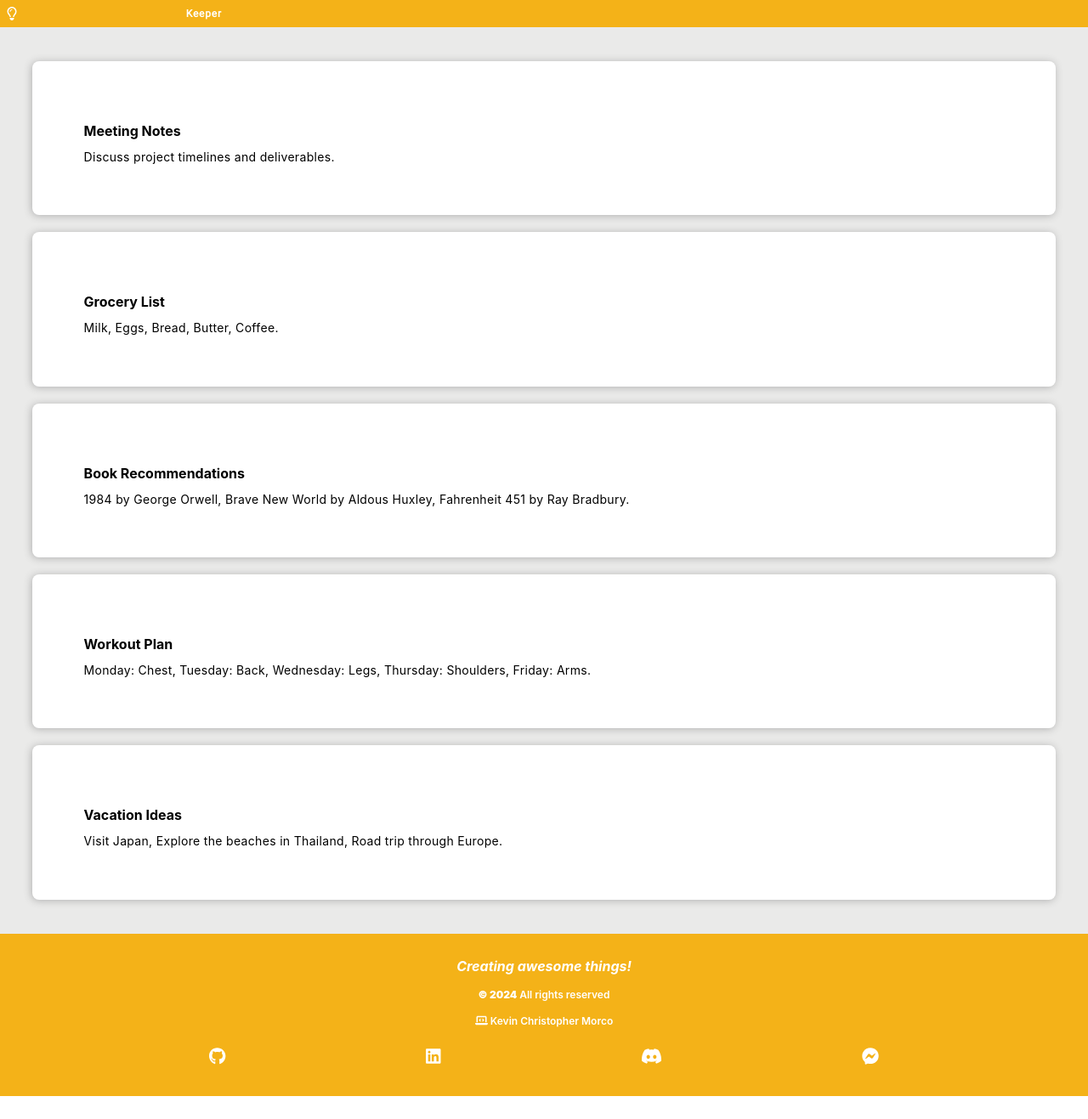
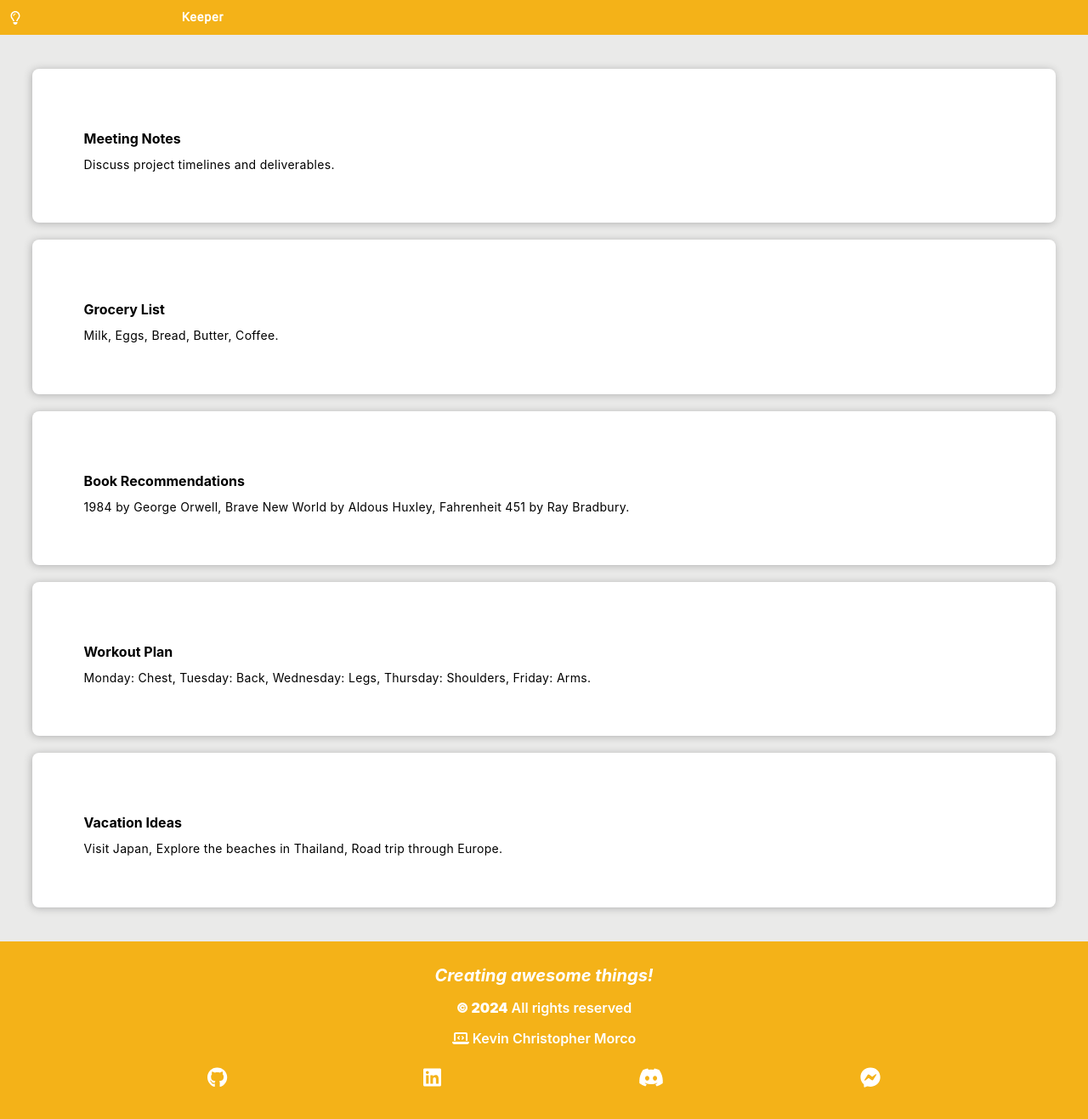
Before and after one commit to KevinChristopherMorco/Keeper, a React (Create React App) app: page / in a window 1280 px wide. Shown: the whole page at 85% size. Before the commit the page ends 1290 px from the top, so only its background shows below. Built offline with nearby package versions, Linux system fonts and the light colour scheme.

Commit message:
update design

```diff
--- a/src/components/Footer/Footer.module.css
+++ b/src/components/Footer/Footer.module.css
@@ -10,6 +10,10 @@ footer {
   background-color: var(--primary-color);
 }
 
+.footerText {
+  width: 100%;
+}
+
 .footerText > p {
   padding: 0.5rem 0;
 }
@@ -19,14 +23,14 @@ footer {
 }
 
 .footerText > p:nth-of-type(1) {
-  font-size: 1rem;
+  font-size: 1.25rem;
   font-weight: bold;
   font-style: oblique;
 }
 
 .footerText > p:nth-of-type(2),
 .footerText > p:nth-of-type(3) {
-  font-size: 0.75rem;
+  font-size: 1rem;
   font-weight: 600;
 }
 
@@ -50,5 +54,5 @@ footer {
 }
 
 .iconContainer .listItem .listLink > svg {
-  font-size: 1.25rem;
+  font-size: 1.5rem;
 }
--- a/src/components/Header/Header.module.css
+++ b/src/components/Header/Header.module.css
@@ -1,6 +1,6 @@
 .navbar {
   width: 100%;
-  padding: 0.5rem;
+  padding: 0.75rem;
   font-family: var(--font-family);
   background-color: var(--primary-color);
   color: var(--white);
@@ -18,7 +18,7 @@
 }
 
 .navbar p {
-  font-size: 0.75rem;
+  font-size: 0.9rem;
   font-weight: 700;
   letter-spacing: 0.05rem;
 }
```
